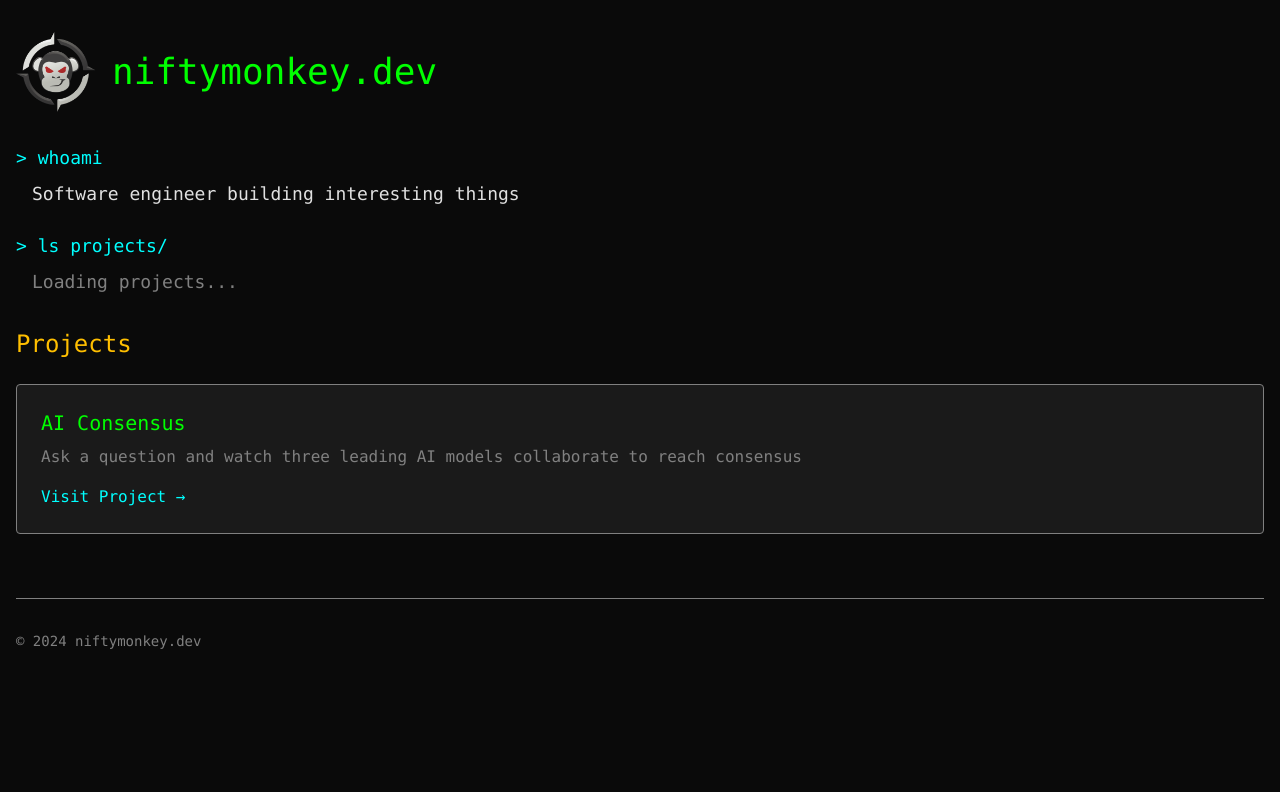
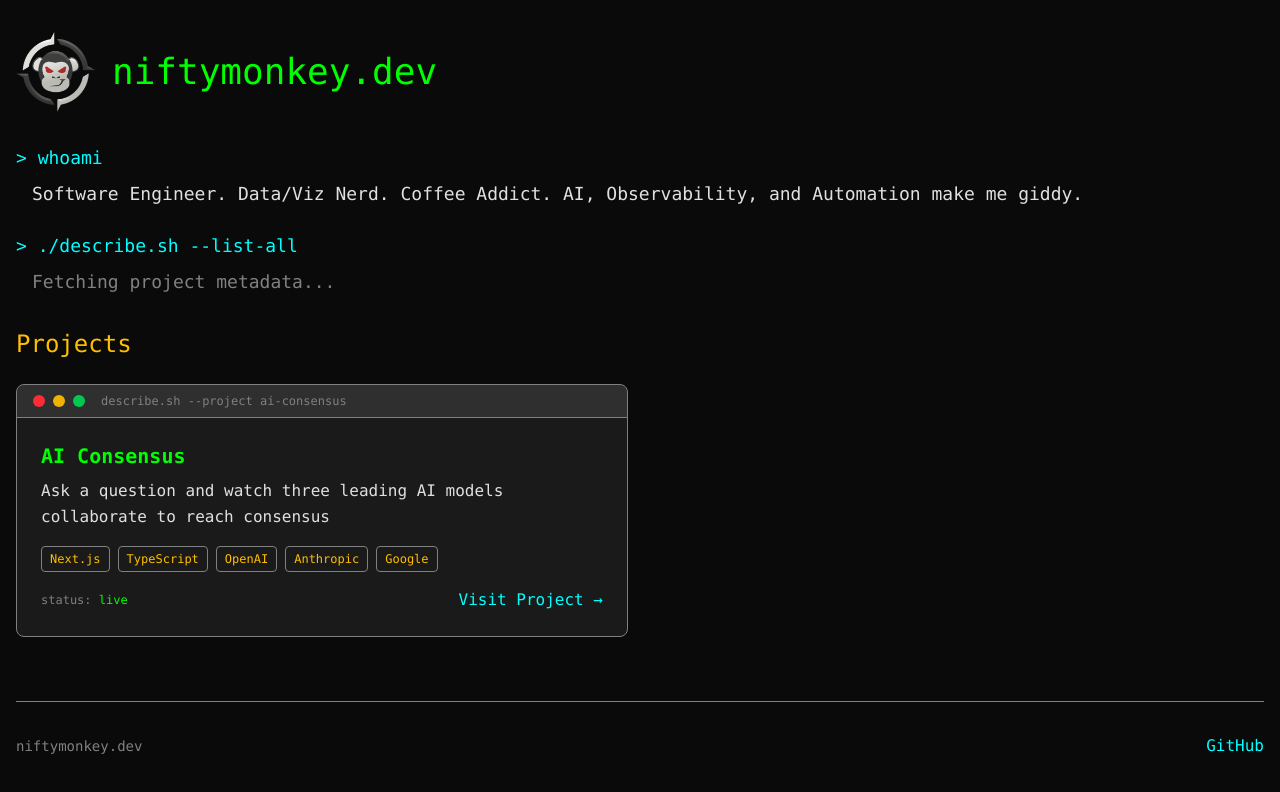
Before and after one commit to niftymonkey/niftymonkey.dev, a Next.js app: page / in a window 1280 px wide. Shown: the top 792 px of the page. Built offline with nearby package versions, Linux system fonts and the light colour scheme.

Commit message:
feat: add terminal animations, project cards, and component architecture

```diff
--- a/app/page.tsx
+++ b/app/page.tsx
@@ -1,54 +1,45 @@
-import Image from "next/image";
+'use client';
+
+import { useState } from 'react';
+import { projects } from "@/config/projects.config";
+import { ProjectCard } from "@/components/ProjectCard";
+import { HeroSection } from "@/components/HeroSection";
 
 export default function Home() {
+  const [showProjects, setShowProjects] = useState(false);
+
   return (
     <div className="min-h-screen bg-background text-foreground font-mono">
       <main className="container mx-auto px-4 pt-8 pb-16">
-        {/* Hero Section */}
-        <section className="mb-8">
-          <div className="flex items-center gap-4 mb-8">
-            <Image
-              src="/logo-small.png"
-              alt="NiftyMonkey Logo"
-              width={80}
-              height={80}
-            />
-            <h1 className="text-4xl text-terminal-green">niftymonkey.dev</h1>
-          </div>
+        <HeroSection onAnimationComplete={() => setShowProjects(true)} />
 
-          <div className="space-y-2 text-lg">
-            <p className="text-terminal-cyan">&gt; whoami</p>
-            <p className="ml-4">Software engineer building interesting things</p>
+        {/* Projects Section */}
+        {showProjects && (
+          <section>
+            <h2 className="text-2xl text-terminal-amber mb-6">Projects</h2>
+            <div className="grid grid-cols-1 md:grid-cols-2 gap-6">
+              {projects.map((project) => (
+                <ProjectCard key={project.id} project={project} />
+              ))}
+            </div>
+          </section>
+        )}
 
-            <p className="mt-6 text-terminal-cyan">&gt; ls projects/</p>
-            <p className="ml-4 text-terminal-gray">Loading projects...</p>
-          </div>
-        </section>
-
-        {/* Projects Section Placeholder */}
-        <section>
-          <h2 className="text-2xl text-terminal-amber mb-6">Projects</h2>
-          <div className="border border-terminal-gray bg-terminal-dark p-6 rounded">
-            <h3 className="text-xl text-terminal-green mb-2">AI Consensus</h3>
-            <p className="text-terminal-gray mb-4">
-              Ask a question and watch three leading AI models collaborate to reach consensus
+        {/* Footer */}
+        <footer className="mt-16 pt-8 border-t border-terminal-gray">
+          <div className="flex flex-col md:flex-row justify-between items-center gap-4">
+            <p className="text-terminal-gray text-sm">
+              niftymonkey.dev
             </p>
             <a
-              href="https://ai-consensus.niftymonkey.dev"
-              className="text-terminal-cyan hover:underline"
+              href="https://github.com/niftymonkey"
+              className="text-terminal-cyan hover:text-terminal-green transition-colors"
               target="_blank"
               rel="noopener noreferrer"
             >
-              Visit Project →
+              GitHub
             </a>
           </div>
-        </section>
-
-        {/* Footer */}
-        <footer className="mt-16 pt-8 border-t border-terminal-gray">
-          <p className="text-terminal-gray text-sm">
-            © 2024 niftymonkey.dev
-          </p>
         </footer>
       </main>
     </div>
--- /dev/null
+++ b/components/HeroSection.tsx
@@ -0,0 +1,53 @@
+'use client';
+
+import { useState } from 'react';
+import Image from 'next/image';
+import { TypingAnimation } from './TypingAnimation';
+
+interface HeroSectionProps {
+  onAnimationComplete: () => void;
+}
+
+export function HeroSection({ onAnimationComplete }: HeroSectionProps) {
+  const [showLsCommand, setShowLsCommand] = useState(false);
+  const [showLoadingProjects, setShowLoadingProjects] = useState(false);
+
+  return (
+    <section className="mb-8">
+      <div className="flex items-center gap-4 mb-8">
+        <Image
+          src="/logo-small.png"
+          alt="NiftyMonkey Logo"
+          width={80}
+          height={80}
+        />
+        <h1 className="text-4xl text-terminal-green">niftymonkey.dev</h1>
+      </div>
+
+      <div className="space-y-2 text-lg">
+        <p className="text-terminal-cyan">&gt; whoami</p>
+        <p className="ml-4">
+          <TypingAnimation
+            text="Software Engineer. Data/Viz Nerd. Coffee Addict. AI, Observability, and Automation make me giddy."
+            onComplete={() => setShowLsCommand(true)}
+          />
+        </p>
+
+        {showLsCommand && (
+          <>
+            <p className="mt-6 text-terminal-cyan">&gt; ./describe.sh --list-all</p>
+            <p className="ml-4 text-terminal-gray">
+              <TypingAnimation
+                text="Fetching project metadata..."
+                onComplete={() => {
+                  setShowLoadingProjects(true);
+                  onAnimationComplete();
+                }}
+              />
+            </p>
+          </>
+        )}
+      </div>
+    </section>
+  );
+}
--- /dev/null
+++ b/components/ProjectCard.tsx
@@ -0,0 +1,59 @@
+import { Project } from '@/config/projects.config';
+
+interface ProjectCardProps {
+  project: Project;
+}
+
+export function ProjectCard({ project }: ProjectCardProps) {
+  return (
+    <div className="border border-terminal-gray bg-terminal-dark rounded-lg overflow-hidden hover:border-terminal-cyan transition-colors">
+      {/* Terminal window header */}
+      <div className="bg-terminal-gray/20 px-4 py-2 flex items-center gap-2 border-b border-terminal-gray">
+        <div className="flex gap-2">
+          <div className="w-3 h-3 rounded-full bg-red-500"></div>
+          <div className="w-3 h-3 rounded-full bg-yellow-500"></div>
+          <div className="w-3 h-3 rounded-full bg-green-500"></div>
+        </div>
+        <span className="text-terminal-gray text-xs ml-2">describe.sh --project {project.id}</span>
+      </div>
+
+      {/* Terminal content */}
+      <div className="p-6">
+        <h3 className="text-xl text-terminal-green mb-2 font-bold">
+          {project.name}
+        </h3>
+
+        <p className="text-foreground mb-4 leading-relaxed">
+          {project.description}
+        </p>
+
+        {/* Tech stack badges */}
+        <div className="flex flex-wrap gap-2 mb-4">
+          {project.tech.map((tech) => (
+            <span
+              key={tech}
+              className="text-xs px-2 py-1 bg-terminal-dark border border-terminal-gray text-terminal-amber rounded"
+            >
+              {tech}
+            </span>
+          ))}
+        </div>
+
+        {/* Status and link */}
+        <div className="flex items-center justify-between">
+          <span className="text-xs text-terminal-gray">
+            status: <span className="text-terminal-green">{project.status}</span>
+          </span>
+          <a
+            href={project.url}
+            className="text-terminal-cyan hover:text-terminal-green hover:underline transition-colors"
+            target="_blank"
+            rel="noopener noreferrer"
+          >
+            Visit Project →
+          </a>
+        </div>
+      </div>
+    </div>
+  );
+}
--- /dev/null
+++ b/components/TypingAnimation.tsx
@@ -0,0 +1,39 @@
+'use client';
+
+import { useState, useEffect } from 'react';
+
+interface TypingAnimationProps {
+  text: string;
+  speed?: number;
+  className?: string;
+  onComplete?: () => void;
+}
+
+export function TypingAnimation({ text, speed = 15, className = '', onComplete }: TypingAnimationProps) {
+  const [displayedText, setDisplayedText] = useState('');
+  const [currentIndex, setCurrentIndex] = useState(0);
+  const [isComplete, setIsComplete] = useState(false);
+
+  useEffect(() => {
+    if (currentIndex < text.length) {
+      const timeout = setTimeout(() => {
+        setDisplayedText(prev => prev + text[currentIndex]);
+        setCurrentIndex(prev => prev + 1);
+      }, speed);
+
+      return () => clearTimeout(timeout);
+    } else if (!isComplete) {
+      setIsComplete(true);
+      if (onComplete) {
+        setTimeout(onComplete, 500);
+      }
+    }
+  }, [currentIndex, text, speed, onComplete, isComplete]);
+
+  return (
+    <span className={className}>
+      {displayedText}
+      {!isComplete && <span className="animate-pulse">_</span>}
+    </span>
+  );
+}
--- /dev/null
+++ b/config/projects.config.ts
@@ -0,0 +1,21 @@
+export interface Project {
+  id: string;
+  name: string;
+  description: string;
+  url: string;
+  tech: string[];
+  status: 'live' | 'beta' | 'development';
+  featured: boolean;
+}
+
+export const projects: Project[] = [
+  {
+    id: 'ai-consensus',
+    name: 'AI Consensus',
+    description: 'Ask a question and watch three leading AI models collaborate to reach consensus',
+    url: 'https://ai-consensus.niftymonkey.dev',
+    tech: ['Next.js', 'TypeScript', 'OpenAI', 'Anthropic', 'Google'],
+    status: 'live',
+    featured: true
+  },
+];
```
